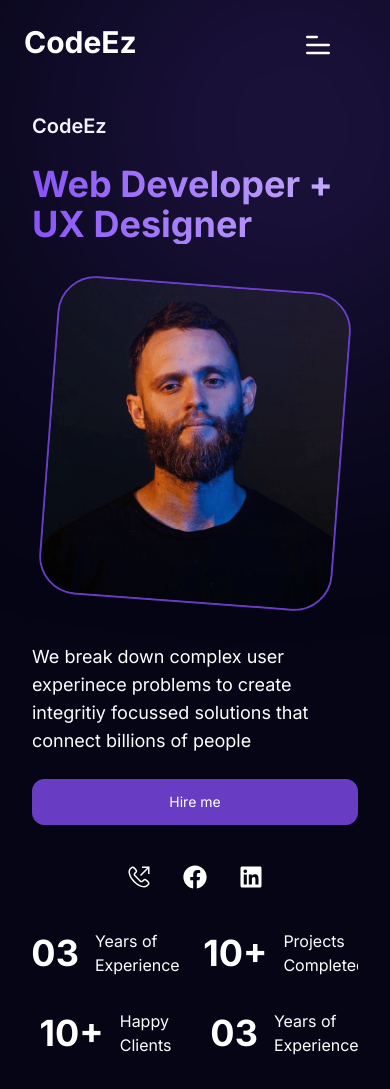
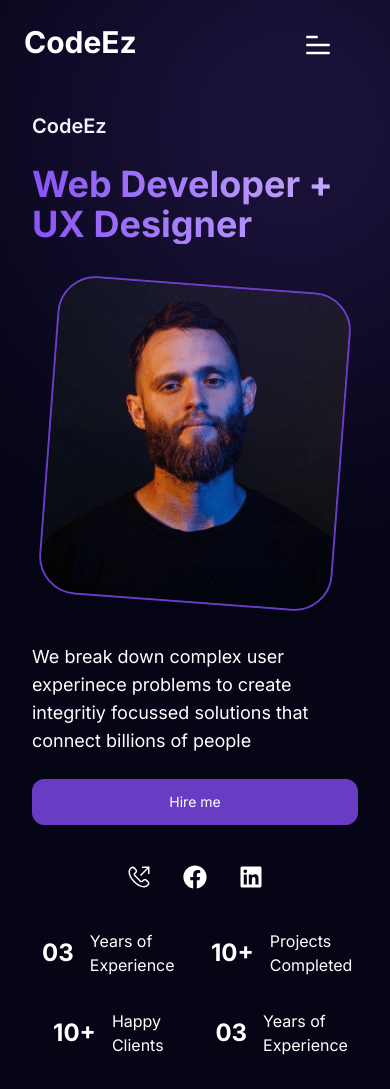
Before and after one commit to SherMuhammadgithub/my-portfolio, a Next.js app: page / in a window 390 px wide. Built offline with nearby package versions, Linux system fonts and the light colour scheme.

Commit message:
Update styling in globals.css, hero.jsx, and navbar.jsx

```diff
--- a/src/app/globals.css
+++ b/src/app/globals.css
@@ -7,7 +7,7 @@
     overflow-x: hidden;
     box-sizing: border-box;
     scrollbar-width: none;
-    /* scrollbar-color: #492a83 #fefefe; */
+    scrollbar-color: #492a83 #fefefe;
 
 }
 #page-intro::before{
@@ -24,6 +24,7 @@
     margin-right: -5%;
     margin-top: -5%;
     z-index: 10;
+    overflow: hidden;
 }
 /* setting webkit for HI letter */
 .text-style{
@@ -73,4 +74,5 @@
     filter: blur(150px);
     margin-left: -5%;
     margin-bottom: -5%;
+    overflow: hidden;
     }
--- a/src/components/hero.jsx
+++ b/src/components/hero.jsx
@@ -23,8 +23,7 @@ export default function Hero() {
 
   return (
     <main
-      className={`hero-section  flex flex-col justify-center items-center bg-[#030313fc] text-white relative z-10 p-8  md:p-16 xl:p-24 overflow-hidden"
-      }`}
+      className={`hero-section  flex flex-col justify-center items-center bg-[#030313fc] text-white relative z-10 h-auto p-8  md:p-16 xl:p-24 overflow-auto"`}
     >
       <span id="page-intro"></span>
       <span textAnchor="middle" className="text-style hidden md:block">
@@ -32,7 +31,7 @@ export default function Hero() {
       </span>
 
       {/* content */}
-      <div className="flex flex-wrap items-center w-full mt-20">
+      <div className="flex flex-wrap items-center w-full mt-20 overflow-auto">
         <div className="col-1 flex flex-col justify-center items-center w-full md:w-1/2 ">
           <div className="hero-content space-y-6 ">
             <span className="text-xl  lg:text-3xl font-semibold">CodeEz</span>
@@ -95,27 +94,27 @@ export default function Hero() {
         </div>
       </div>
       {/* clients sections */}
-      <div className="clients-section grid grid-cols-2 md:grid-cols-4 gap-8 md:gap-24 lg:gap-32 place-items-center mt-10">
+      <div className="clients-section grid grid-cols-2 sm:grid-cols-2 md:grid-cols-3 lg:grid-cols-4 gap-8 md:gap-24 lg:gap-32 place-items-center mt-10">
         <div className="col-1 flex items-center space-x-4">
-          <h1 className="text-4xl md:text-5xl font-bold ">03</h1>
+          <h1 className="text-2xl md:text-5xl font-bold ">03</h1>
           <p className="text-base md:text-xl">
             Years of <br /> Experience
           </p>
         </div>
         <div className="col-2 flex items-center space-x-4">
-          <h1 className="text-4xl md:text-5xl font-bold ">10+</h1>
+          <h1 className="text-2xl md:text-5xl font-bold ">10+</h1>
           <p className="text-base md:text-xl">
             Projects <br /> Completed
           </p>
         </div>
         <div className="col-3 flex items-center space-x-4">
-          <h1 className="text-4xl md:text-5xl font-bold ">10+</h1>
+          <h1 className="text-2xl md:text-5xl font-bold ">10+</h1>
           <p className="text-base md:text-xl">
             Happy <br /> Clients
           </p>
         </div>
         <div className="col-4 flex items-center space-x-4">
-          <h1 className="text-4xl md:text-5xl font-bold ">03</h1>
+          <h1 className="text-2xl md:text-5xl font-bold ">03</h1>
           <p className="text-base md:text-xl">
             Years of <br /> Experience
           </p>
```
